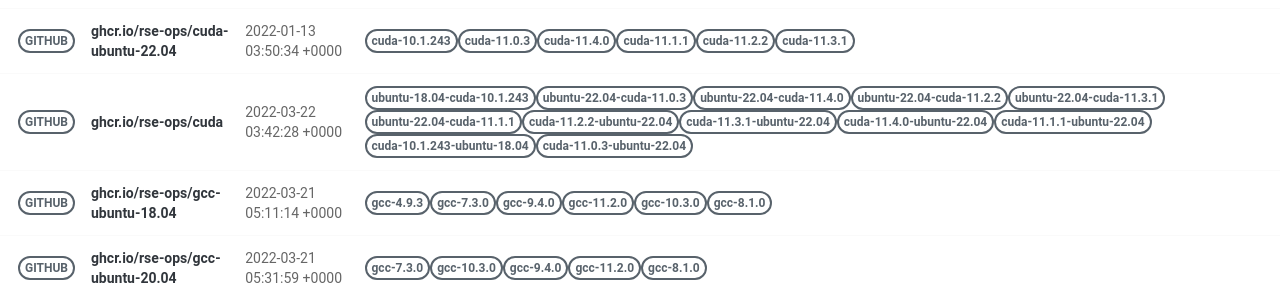
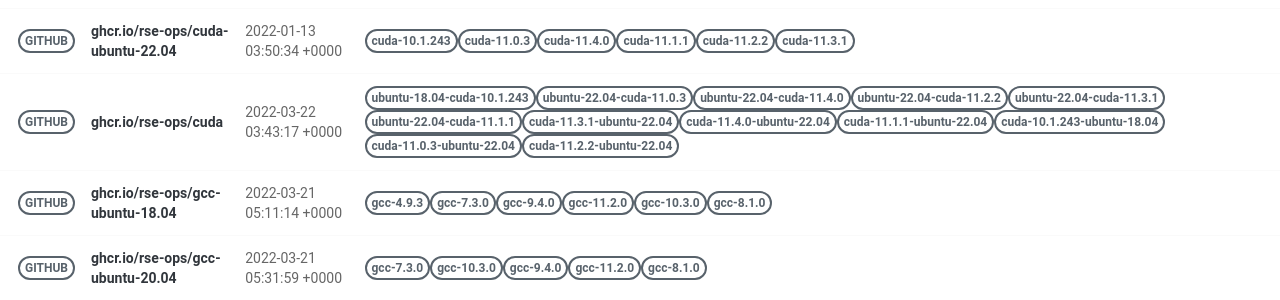
Before and after one commit to rse-ops/docker-images, a Jekyll site: the page built from pages/index.md, in a window 1280 px wide. Shown: the part 421-721 px from the top of the page. Built offline with Jekyll 4.4.1, drawn with Linux system fonts in a browser that asks for light colours; nearby versions of some CDN libraries.

Commit message:
Automated push to update library 2022-03-22

```diff
--- a/_library/ghcr.io-rse-ops-cuda.md
+++ b/_library/ghcr.io-rse-ops-cuda.md
@@ -1,7 +1,7 @@
 ---
 layout: container
 name: ghcr.io/rse-ops/cuda
-updated_at: 2022-03-22 03:42:28.732979
+updated_at: 2022-03-22 03:43:17.488598
 
 
 container_url: https://github.com/orgs/rse-ops/packages/container/package/cuda
```
Also changed, not shown: other parts of _library/ghcr.io-rse-ops-cuda.md (+3 -3 lines).
